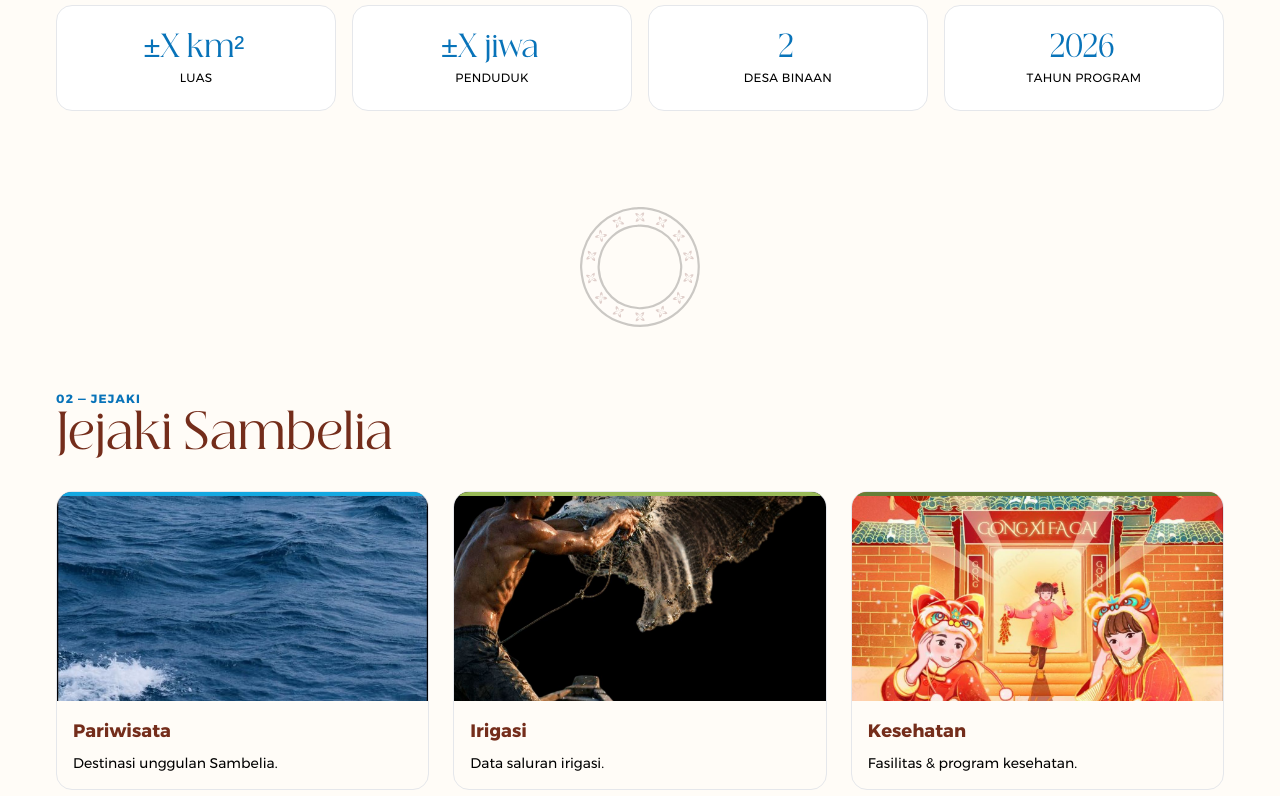
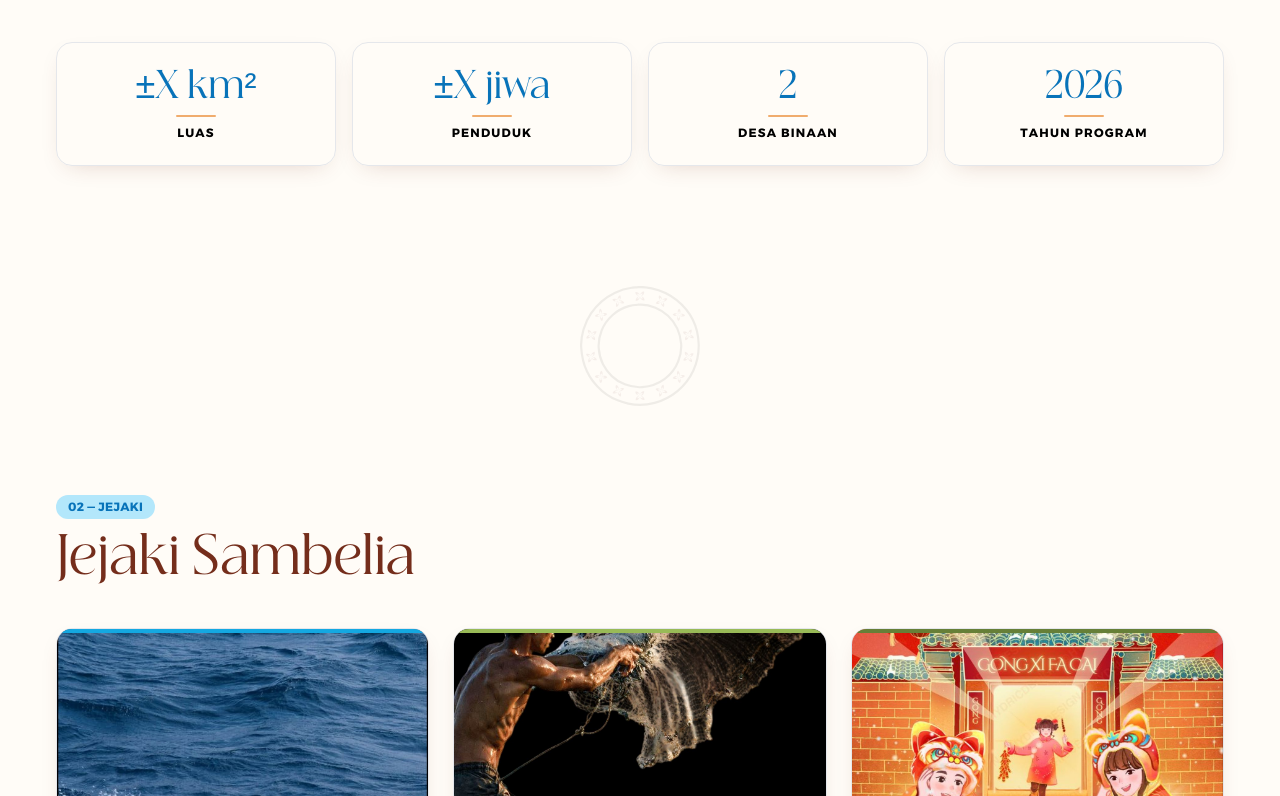
Before and after one commit to vityasyyy/melukisambelia, a Next.js app: page / in a window 1280 px wide. Shown: the part 924-1720 px from the top of the page. Built offline with nearby package versions, Linux system fonts and the light colour scheme.

Commit message:
feat(components): Pill, GradientText, restyled SectionHeader/StatCard/DataCard/MotifDivider

```diff
--- a/components/DataCard.tsx
+++ b/components/DataCard.tsx
@@ -2,7 +2,12 @@ import Image from 'next/image'
 import Link from 'next/link'
 
 export function DataCard({
-  href, image, title, chips = [], desc, accent,
+  href,
+  image,
+  title,
+  chips = [],
+  desc,
+  accent = '#F0AC6D',
 }: {
   href: string
   image: string
@@ -14,24 +19,38 @@ export function DataCard({
   return (
     <Link
       href={href}
-      className="group block rounded-2xl border border-tan-700/30 bg-gold-100/40 overflow-hidden hover:shadow-lg hover:-translate-y-1 transition-all duration-200"
+      className="group block rounded-2xl border border-tan-700/20 bg-cream-beige/50 overflow-hidden shadow-terracotta transition-all hover:-translate-y-1 hover:shadow-terracotta-hover"
     >
-      <div className="relative aspect-video">
-        <Image src={image} alt={title} fill className="object-cover" sizes="(max-width: 768px) 100vw, 33vw" />
-        {accent && <div className="absolute top-0 left-0 right-0 h-1" style={{ backgroundColor: accent }} />}
+      <div className="relative aspect-video overflow-hidden">
+        <div className="absolute inset-x-0 top-0 h-1 z-10" style={{ backgroundColor: accent }} />
+        <Image
+          src={image}
+          alt={title}
+          fill
+          className="object-cover transition-transform duration-500 group-hover:scale-105"
+          sizes="(max-width: 768px) 100vw, 33vw"
+        />
       </div>
-      <div className="p-4">
+      <div className="p-5">
         <h3 className="font-semibold text-lg text-brown-900 group-hover:text-terracotta-500 transition-colors">{title}</h3>
         {chips.length > 0 && (
-          <div className="mt-2 flex flex-wrap gap-1">
+          <div className="mt-2 flex flex-wrap gap-1.5">
             {chips.map((c) => (
-              <span key={c.label} className="rounded-full px-2 py-0.5 text-xs" style={c.color ? { backgroundColor: c.color + '22', color: c.color } : undefined}>
+              <span
+                key={c.label}
+                className="rounded-full px-2.5 py-0.5 text-xs font-medium"
+                style={
+                  c.color
+                    ? { backgroundColor: c.color + '18', color: c.color, border: `1px solid ${c.color}30` }
+                    : undefined
+                }
+              >
                 {c.label}
               </span>
             ))}
           </div>
         )}
-        {desc && <p className="mt-2 text-sm text-ink/70 line-clamp-2">{desc}</p>}
+        {desc && <p className="mt-2 text-sm text-ink/70 line-clamp-2 leading-relaxed">{desc}</p>}
       </div>
     </Link>
   )
--- /dev/null
+++ b/components/GradientText.tsx
@@ -0,0 +1,5 @@
+import { cn } from '@/lib/utils'
+
+export function GradientText({ children, className }: { children: React.ReactNode; className?: string }) {
+  return <span className={cn('text-gradient-gold', className)}>{children}</span>
+}
--- a/components/MotifDivider.tsx
+++ b/components/MotifDivider.tsx
@@ -1,9 +1,27 @@
+'use client'
+
 import Image from 'next/image'
+import { cn } from '@/lib/utils'
 
-export function MotifDivider({ motif = 'cincin_sambel', className }: { motif?: 'batik_sambel' | 'cincin_sambel' | 'bunga_sambel'; className?: string }) {
+export function MotifDivider({
+  motif = 'cincin_sambel',
+  className,
+  animate = true,
+}: {
+  motif?: 'batik_sambel' | 'cincin_sambel' | 'bunga_sambel'
+  className?: string
+  animate?: boolean
+}) {
   return (
-    <div className={`flex justify-center opacity-20 ${className}`}>
-      <Image src={`/images/design-system/${motif}.svg`} alt="" width={120} height={40} aria-hidden />
+    <div className={cn('flex justify-center py-6', className)}>
+      <Image
+        src={`/images/design-system/${motif}.svg`}
+        alt=""
+        width={120}
+        height={40}
+        aria-hidden
+        className={cn('opacity-20', animate && 'motif-fade')}
+      />
     </div>
   )
 }
--- /dev/null
+++ b/components/Pill.tsx
@@ -0,0 +1,26 @@
+import { cn } from '@/lib/utils'
+
+export function Pill({
+  children,
+  variant = 'default',
+  className,
+}: {
+  children: React.ReactNode
+  variant?: 'default' | 'gold' | 'green' | 'water' | 'terracotta' | 'olive' | 'outline'
+  className?: string
+}) {
+  const variants = {
+    default: 'bg-gold-100 text-brown-900',
+    gold: 'bg-goldSoft text-brownDark',
+    green: 'bg-green-50 text-green-900',
+    water: 'bg-water-50 text-water-900',
+    terracotta: 'bg-terracotta-500/15 text-wine',
+    olive: 'bg-cream-beige text-olive',
+    outline: 'border border-tan-700/40 bg-page text-ink/80',
+  }
+  return (
+    <span className={cn('inline-flex items-center rounded-full px-3 py-1 text-xs font-semibold tracking-wide', variants[variant], className)}>
+      {children}
+    </span>
+  )
+}
--- a/components/SectionHeader.tsx
+++ b/components/SectionHeader.tsx
@@ -1,26 +1,28 @@
-const TONE_COLORS: Record<string, string> = {
-  water: 'text-water-900',
-  green: 'text-green-900',
-  terracotta: 'text-terracotta-500',
-  brown: 'text-brown-900',
-}
+import { Pill } from './Pill'
+import { cn } from '@/lib/utils'
 
 export function SectionHeader({
   kicker,
   title,
   intro,
   tone = 'water',
+  centered = false,
+  className,
 }: {
   kicker: string
   title: string
   intro?: string
-  tone?: 'water' | 'green' | 'terracotta' | 'brown'
+  tone?: 'water' | 'green' | 'terracotta' | 'gold' | 'olive' | 'brown'
+  centered?: boolean
+  className?: string
 }) {
   return (
-    <header className="mb-8">
-      <p className={`text-xs font-semibold uppercase tracking-widest ${TONE_COLORS[tone]}`}>{kicker}</p>
-      <h2 className="mt-1 font-beautique text-3xl sm:text-4xl md:text-5xl text-brown-900">{title}</h2>
-      {intro && <p className="mt-3 max-w-2xl text-ink/70 text-sm sm:text-base">{intro}</p>}
+    <header className={cn('mb-10', centered && 'text-center', className)}>
+      <Pill variant={tone === 'brown' ? 'terracotta' : tone} className={cn('mb-3', centered && 'mx-auto')}>
+        {kicker}
+      </Pill>
+      <h2 className="font-beautique text-display-lg text-brown-900">{title}</h2>
+      {intro && <p className={cn('mt-3 max-w-2xl text-ink/70 leading-relaxed', centered && 'mx-auto')}>{intro}</p>}
     </header>
   )
 }
--- a/components/StatCard.tsx
+++ b/components/StatCard.tsx
@@ -1,8 +1,12 @@
 export function StatCard({ label, value, unit }: { label: string; value: string; unit?: string }) {
   return (
-    <div className="rounded-2xl border border-tan-700/30 bg-white p-6 text-center">
-      <div className="font-beautique text-3xl text-water-900">{value}<span className="text-sm text-ink/60 ml-1">{unit}</span></div>
-      <div className="mt-1 text-xs uppercase tracking-wide text-ink/60">{label}</div>
+    <div className="rounded-2xl border border-tan-700/20 bg-cream-beige/60 p-6 text-center shadow-terracotta transition-transform hover:-translate-y-1 hover:shadow-terracotta-hover">
+      <div className="font-beautique text-3xl md:text-4xl text-water-900">
+        {value}
+        {unit && <span className="text-sm text-ink/60 ml-1">{unit}</span>}
+      </div>
+      <div className="mx-auto mt-2 h-0.5 w-10 bg-gold-500 rounded-full" />
+      <div className="mt-2 text-xs font-semibold uppercase tracking-widest text-ink/60">{label}</div>
     </div>
   )
 }
```
